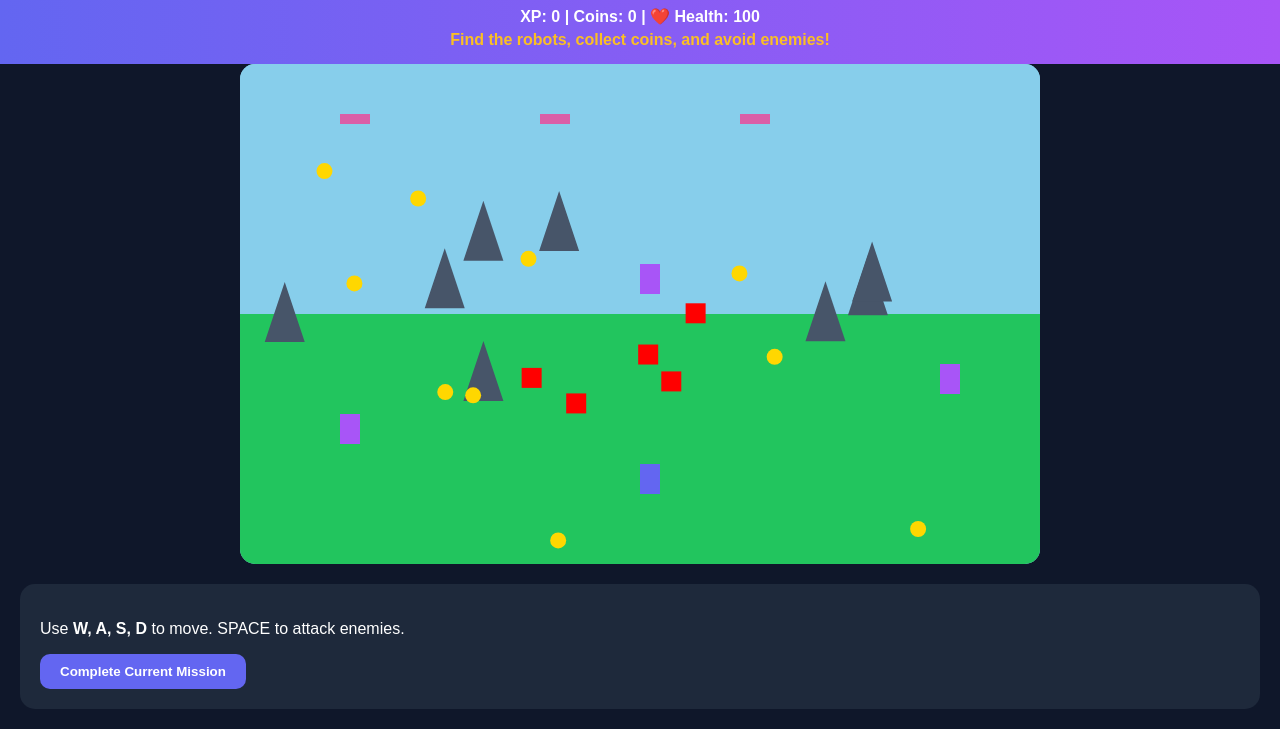
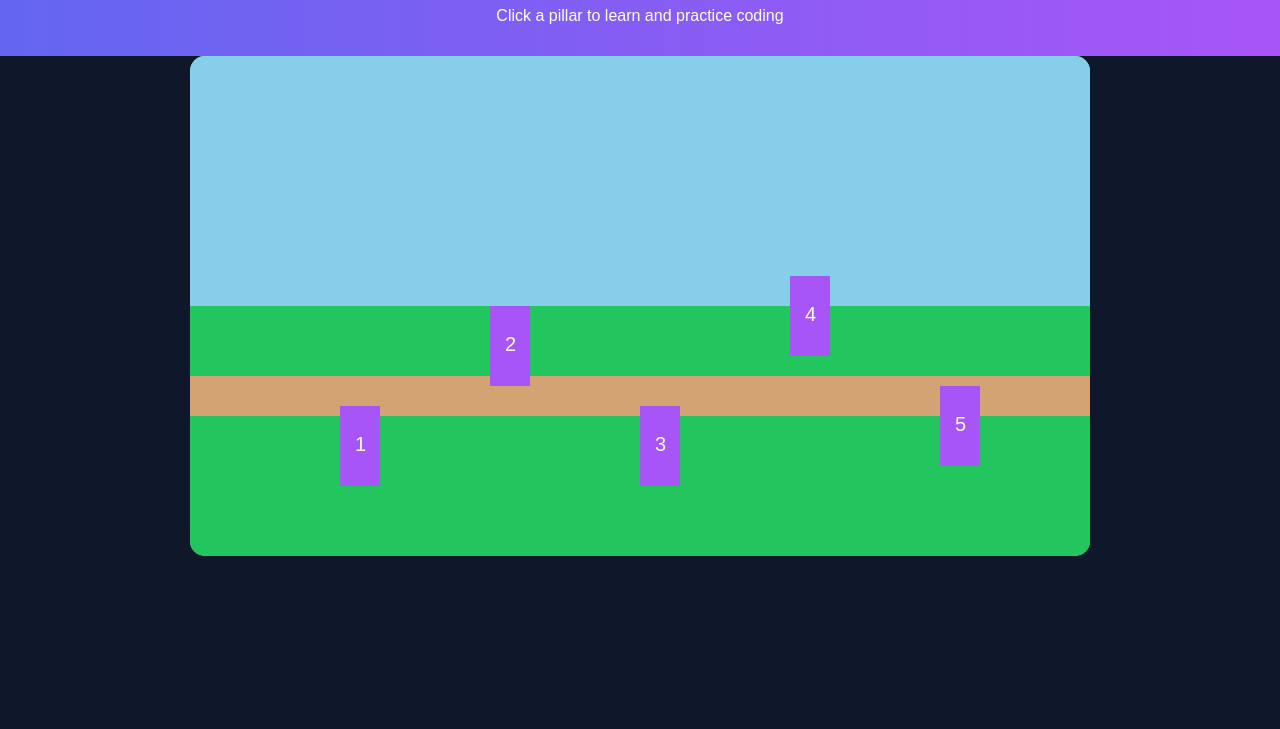
Before and after one commit to MasterCoder360/Coding-Academy, a plain HTML site: page index.html in a window 1280 px wide. Shown: the part 89-818 px from the top of the page. Drawn offline with Linux system fonts and the light colour scheme.

Commit message:
Update game title and modify canvas elements

```diff
--- a/index.html
+++ b/index.html
@@ -2,186 +2,187 @@
 <html lang="en">
 <head>
 <meta charset="UTF-8">
-<meta name="viewport" content="width=device-width, initial-scale=1.0">
-<title>Kids Coding Academy 2D Adventure - Colored Robots & Portals</title>
+<title>Coding Academy Map</title>
 <style>
-body{margin:0;background:#0f172a;color:white;font-family:Arial;overflow:hidden;}
-header{text-align:center;padding:15px;background:linear-gradient(90deg,#6366f1,#a855f7);}
-#stats{margin-top:5px;font-weight:bold;}
-#dialogue{color:#fbbf24;font-weight:bold;margin-top:5px;}
-canvas{display:block;margin:0 auto;background:#87ceeb;border-radius:15px;}
-.panel{background:#1e293b;margin:20px;padding:20px;border-radius:15px;}
-button{padding:10px 20px;border:none;border-radius:10px;background:#6366f1;color:white;cursor:pointer;font-weight:bold;}
-button:hover{background:#4f46e5;}
+
+body{
+margin:0;
+font-family:Arial;
+background:#0f172a;
+color:white;
+text-align:center;
+}
+
+header{
+padding:15px;
+background:linear-gradient(90deg,#6366f1,#a855f7);
+}
+
+canvas{
+display:block;
+margin:auto;
+background:#6ee7b7;
+border-radius:15px;
+}
+
+#editor{
+display:none;
+height:500px;
+margin-top:10px;
+}
+
+#code{
+width:50%;
+height:100%;
+float:left;
+background:#111827;
+color:#22c55e;
+font-family:monospace;
+padding:10px;
+border:none;
+}
+
+#preview{
+width:50%;
+height:100%;
+float:left;
+background:white;
+}
+
+button{
+padding:10px 20px;
+margin:10px;
+border:none;
+border-radius:8px;
+background:#6366f1;
+color:white;
+cursor:pointer;
+font-weight:bold;
+}
+
 </style>
 </head>
 <body>
 
 <header>
-<h1>🚀 Coding Academy 2D Adventure</h1>
-<div id="stats">XP: <span id="xp">0</span> | Coins: <span id="coins">0</span> | ❤️ Health: <span id="health">100</span></div>
-<div id="dialogue">Find the robots, collect coins, and avoid enemies!</div>
+<h1>🚀 Coding Academy Map</h1>
+<p>Click a pillar to learn and practice coding</p>
 </header>
 
-<canvas id="gameCanvas" width="800" height="500"></canvas>
+<canvas id="map" width="900" height="500"></canvas>
 
-<div class="panel">
-<p>Use <b>W, A, S, D</b> to move. SPACE to attack enemies.</p>
-<button onclick="completeMission()">Complete Current Mission</button>
+<div id="editor">
+
+<button onclick="runCode()">Run Code ▶</button>
+<button onclick="closeEditor()">Back to Map</button>
+
+<div>
+<textarea id="code">
+
+<!DOCTYPE html>
+<html>
+<body>
+
+<h1>Hello Student!</h1>
+<p>Try editing this code.</p>
+
+</body>
+</html>
+
+</textarea>
+
+<iframe id="preview"></iframe>
+</div>
+
 </div>
 
 <script>
-const canvas = document.getElementById('gameCanvas');
-const ctx = canvas.getContext('2d');
-let student = JSON.parse(localStorage.getItem('academy2D')) || {xp:0, coins:0, health:100, unlocked:1};
-let keys = {};
-let player = {x:400,y:400,w:20,h:30,speed:3};
-let coins=[], robots=[], enemies=[], mountains=[], portals=[];
-let portalGlow=0;
 
-// Initialize objects
-function initGame(){
-    // Mountains
-    for(let i=0;i<8;i++){
-        mountains.push({x:Math.random()*760+20, y:Math.random()*250+150, w:40, h:60});
-    }
-    // Coins
-    for(let i=0;i<10;i++){
-        coins.push({x:Math.random()*760+20, y:Math.random()*460+20, r:8});
-    }
-    // Robots (purple)
-    robots = [
-        {x:100, y:350, w:20, h:30, msg:"Code runs step by step!", read:false},
-        {x:400, y:200, w:20, h:30, msg:"Loops repeat actions!", read:false},
-        {x:700, y:300, w:20, h:30, msg:"IF statements make decisions!", read:false}
-    ];
-    // Enemies
-    for(let i=0;i<5;i++){
-        enemies.push({x:Math.random()*760+20,y:Math.random()*460+20,w:20,h:20,hp:40,blink:true});
-    }
-    // Portals (pink)
-    for(let i=1;i<=3;i++){
-        portals.push({x:i*200-100,y:50,w:30,h:10,level:i,active:false});
-    }
-    updateUI();
-    requestAnimationFrame(gameLoop);
+const canvas = document.getElementById("map")
+const ctx = canvas.getContext("2d")
+
+const pillars = [
+{x:150,y:350,id:1,title:"HTML Basics",desc:"Learn how websites are structured."},
+{x:300,y:250,id:2,title:"CSS Styling",desc:"Learn how to style websites."},
+{x:450,y:350,id:3,title:"JavaScript",desc:"Make websites interactive."},
+{x:600,y:220,id:4,title:"Functions",desc:"Learn reusable code blocks."},
+{x:750,y:330,id:5,title:"Game Logic",desc:"Use code to build games."}
+]
+
+function drawMap(){
+
+// sky
+ctx.fillStyle="#87ceeb"
+ctx.fillRect(0,0,900,250)
+
+// ground
+ctx.fillStyle="#22c55e"
+ctx.fillRect(0,250,900,250)
+
+// path
+ctx.fillStyle="#d4a373"
+ctx.fillRect(0,320,900,40)
+
+// pillars
+pillars.forEach(p=>{
+
+ctx.fillStyle="#a855f7"
+ctx.fillRect(p.x,p.y,40,80)
+
+ctx.fillStyle="white"
+ctx.font="20px Arial"
+ctx.fillText(p.id,p.x+15,p.y+45)
+
+})
+
 }
 
-// Save & UI
-function saveGame(){ localStorage.setItem('academy2D',JSON.stringify(student)); updateUI(); }
-function updateUI(){
-    document.getElementById('xp').innerText = student.xp;
-    document.getElementById('coins').innerText = student.coins;
-    document.getElementById('health').innerText = Math.max(0,Math.floor(student.health));
+drawMap()
+
+canvas.addEventListener("click",function(e){
+
+const rect = canvas.getBoundingClientRect()
+const mx = e.clientX - rect.left
+const my = e.clientY - rect.top
+
+pillars.forEach(p=>{
+
+if(mx>p.x && mx<p.x+40 && my>p.y && my<p.y+80){
+
+alert("Pillar "+p.id+": "+p.title+"\n\n"+p.desc)
+
+openEditor()
+
 }
 
-// Keyboard
-document.addEventListener('keydown', e=>keys[e.key.toLowerCase()]=true);
-document.addEventListener('keyup', e=>keys[e.key.toLowerCase()]=false);
+})
 
-// Complete mission
-function completeMission(){
-    student.xp +=50;
-    student.coins +=25;
-    if(student.unlocked<3) student.unlocked++;
-    alert("Mission Complete! Next Level Unlocked!");
-    saveGame();
+})
+
+function openEditor(){
+
+document.getElementById("editor").style.display="block"
+canvas.style.display="none"
+
 }
 
-// Collision helpers
-function circleCollide(px,py,r,cx,cy,cr){let dx=px-cx,dy=py-cy;return Math.sqrt(dx*dx+dy*dy)<r+cr;}
+function closeEditor(){
 
-// Game loop
-function gameLoop(){
-    // Move player
-    if(keys["w"]) player.y -= player.speed;
-    if(keys["s"]) player.y += player.speed;
-    if(keys["a"]) player.x -= player.speed;
-    if(keys["d"]) player.x += player.speed;
-    player.x=Math.max(0,Math.min(780,player.x));
-    player.y=Math.max(0,Math.min(470,player.y));
+document.getElementById("editor").style.display="none"
+canvas.style.display="block"
 
-    // Collect coins
-    for(let i=coins.length-1;i>=0;i--){
-        let c=coins[i];
-        if(circleCollide(player.x+player.w/2,player.y+player.h/2,c.r,c.x,c.y,c.r)){
-            coins.splice(i,1);
-            student.coins+=10;
-            student.xp+=5;
-            saveGame();
-        }
-    }
-
-    // Interact robots
-    robots.forEach(r=>{
-        let dx=player.x+player.w/2-(r.x+r.w/2);
-        let dy=player.y+player.h/2-(r.y+r.h/2);
-        if(Math.sqrt(dx*dx+dy*dy)<30){
-            document.getElementById('dialogue').innerText = r.msg;
-            if(!r.read){student.xp+=20;r.read=true; saveGame();}
-        }
-    });
-
-    // Enemy AI
-    enemies.forEach(e=>{
-        e.blink = !e.blink;
-        let dx = player.x - e.x;
-        let dy = player.y - e.y;
-        let dist = Math.sqrt(dx*dx+dy*dy);
-        if(dist>0){ e.x+=dx/dist*0.5; e.y+=dy/dist*0.5; }
-        if(dist<20){ student.health-=0.2; updateUI(); }
-    });
-
-    // Portal glow
-    portalGlow += 0.05;
-
-    // Draw background
-    ctx.fillStyle="#87ceeb"; ctx.fillRect(0,0,canvas.width,canvas.height/2); // sky
-    ctx.fillStyle="#22c55e"; ctx.fillRect(0,canvas.height/2,canvas.width,canvas.height/2); // ground
-
-    // Draw mountains
-    ctx.fillStyle="#475569";
-    mountains.forEach(m=>{
-        ctx.beginPath();
-        ctx.moveTo(m.x,m.y);
-        ctx.lineTo(m.x+m.w/2,m.y-m.h);
-        ctx.lineTo(m.x+m.w,m.y);
-        ctx.closePath();
-        ctx.fill();
-    });
-
-    // Draw portals (pink, glowing)
-    portals.forEach(p=>{
-        let glow = 0.5 + 0.5*Math.sin(portalGlow);
-        ctx.fillStyle=`rgba(236,72,153,${glow})`; // pink
-        ctx.fillRect(p.x,p.y,p.w,p.h);
-    });
-
-    // Draw coins
-    ctx.fillStyle="#ffd700";
-    coins.forEach(c=>{
-        ctx.beginPath();
-        ctx.arc(c.x,c.y,c.r,0,Math.PI*2);
-        ctx.fill();
-    });
-
-    // Draw robots (purple)
-    ctx.fillStyle="#a855f7";
-    robots.forEach(r=>ctx.fillRect(r.x,r.y,r.w,r.h));
-
-    // Draw enemies
-    ctx.fillStyle="#ff0000";
-    enemies.forEach(e=>{ if(e.blink) ctx.fillRect(e.x,e.y,e.w,e.h); });
-
-    // Draw player
-    ctx.fillStyle="#6366f1";
-    ctx.fillRect(player.x,player.y,player.w,player.h);
-
-    requestAnimationFrame(gameLoop);
 }
 
-// Start game
-initGame();
+function runCode(){
+
+const code = document.getElementById("code").value
+const frame = document.getElementById("preview")
+
+frame.srcdoc = code
+
+}
+
 </script>
+
 </body>
 </html>
```
